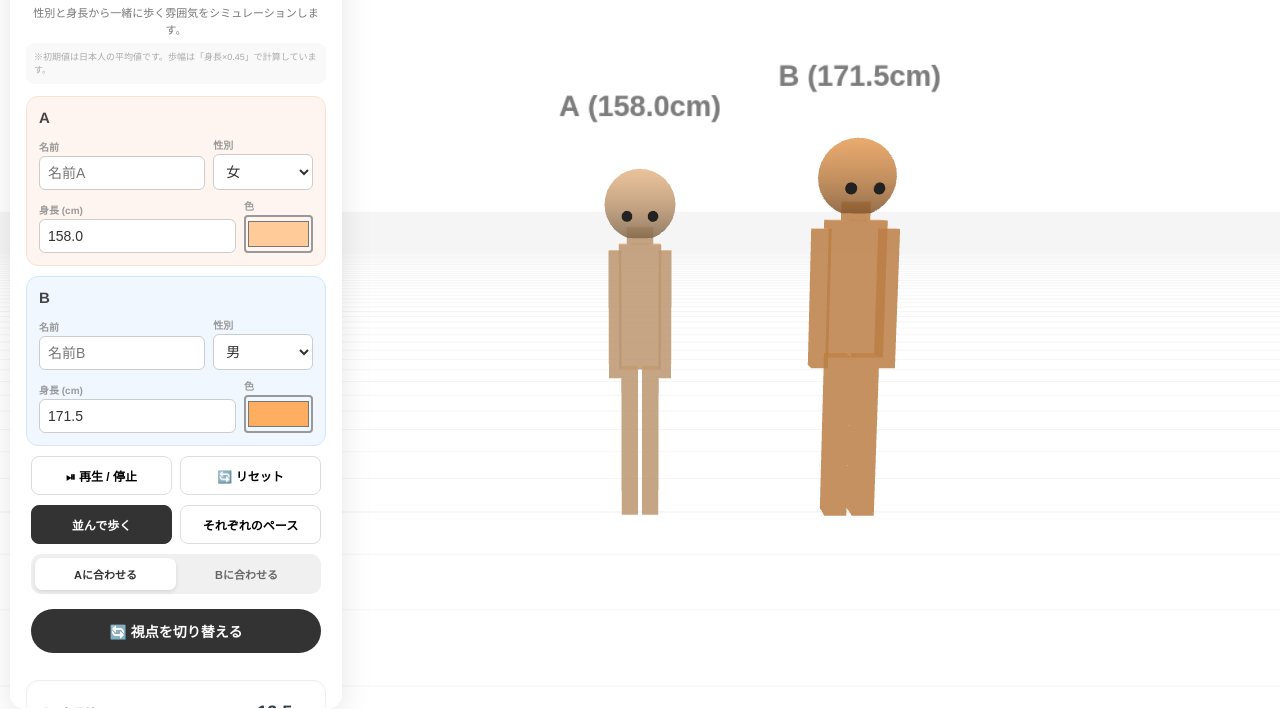
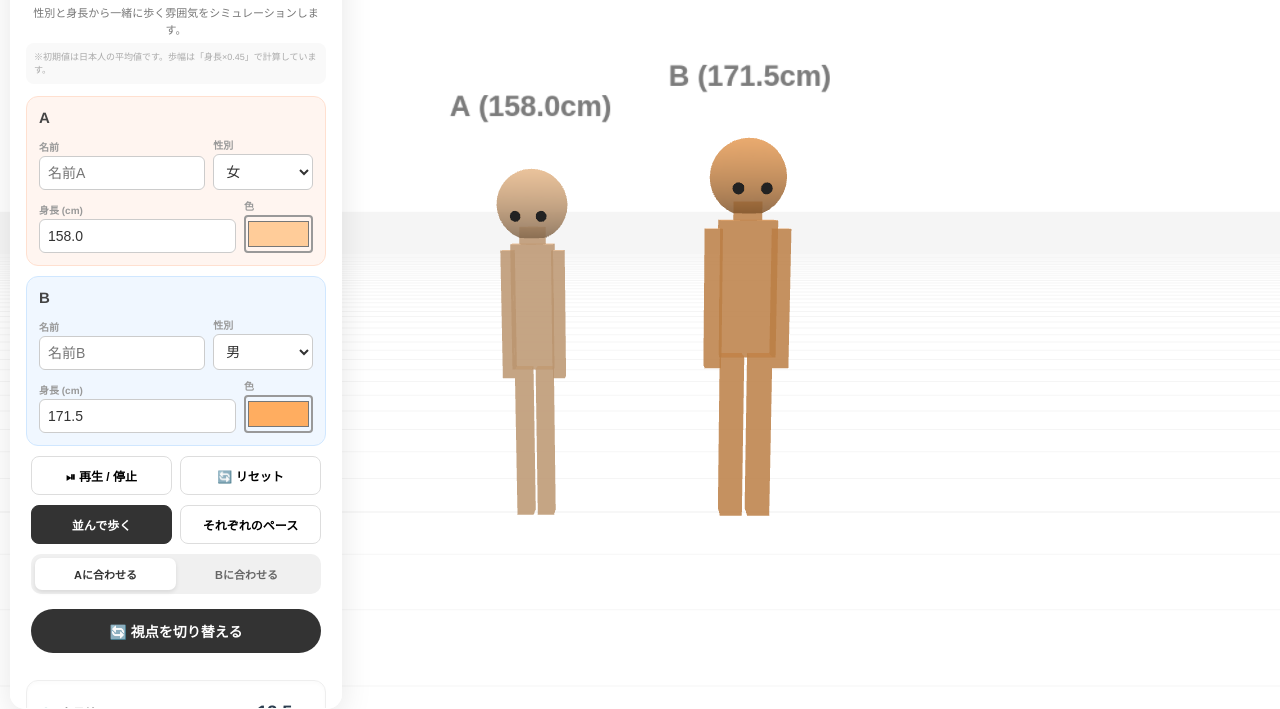
Before and after one commit to qwertyaz111/stroll-date-simulator, a plain HTML site: page index.html in a window 1280 px wide. Shown: the part 93-802 px from the top of the page. Drawn offline with nearby package versions, Linux system fonts and the light colour scheme; animation ran at ten frames a second.

Commit message:
Update camera positioning logic for 3rd view
Calculate the center point between two persons for camera positioning.

```diff
--- a/index.html
+++ b/index.html
@@ -329,10 +329,13 @@
                 animateWalk(personA, walkTime, freq); animateWalk(personB, walkTime, freq);
             }
         }
-        const target = (currentView === 'B') ? personB : personA;
+
         if (currentView === '3rd') {
-            camera.position.set(target.position.x + Math.sin(rotation.y) * camDist, 1.5 + Math.sin(rotation.x) * camDist, target.position.z + Math.cos(rotation.y) * camDist);
-            camera.lookAt(target.position.x, 1, target.position.z);
+            // 二人の中心点を計算して回転の基準にする
+            const centerX = (personA.position.x + personB.position.x) / 2;
+            const centerZ = (personA.position.z + personB.position.z) / 2;
+            camera.position.set(centerX + Math.sin(rotation.y) * camDist, 1.5 + Math.sin(rotation.x) * camDist, centerZ + Math.cos(rotation.y) * camDist);
+            camera.lookAt(centerX, 1, centerZ);
         } else {
             const self = (currentView === 'A' ? personA : personB);
             camera.position.set(self.position.x, self.userData.eyeY + self.position.y, self.position.z + 0.05);
```
